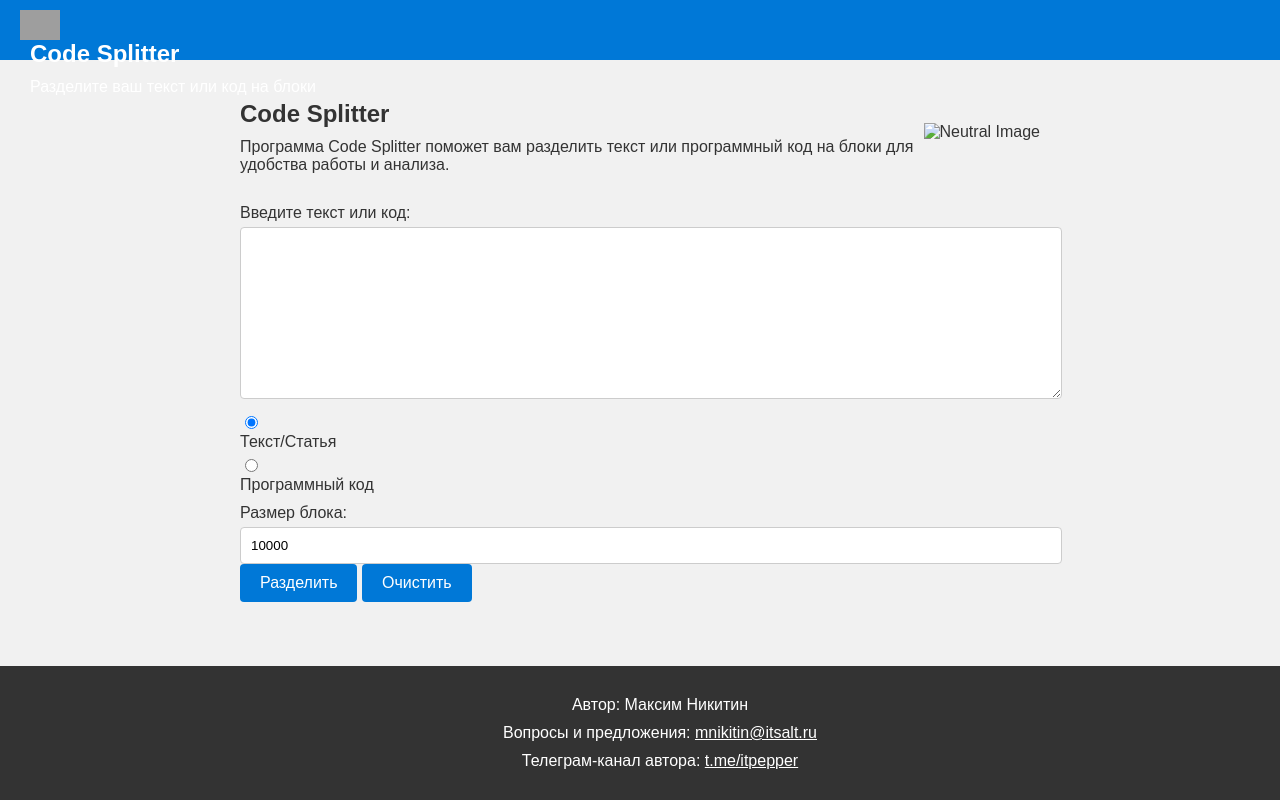
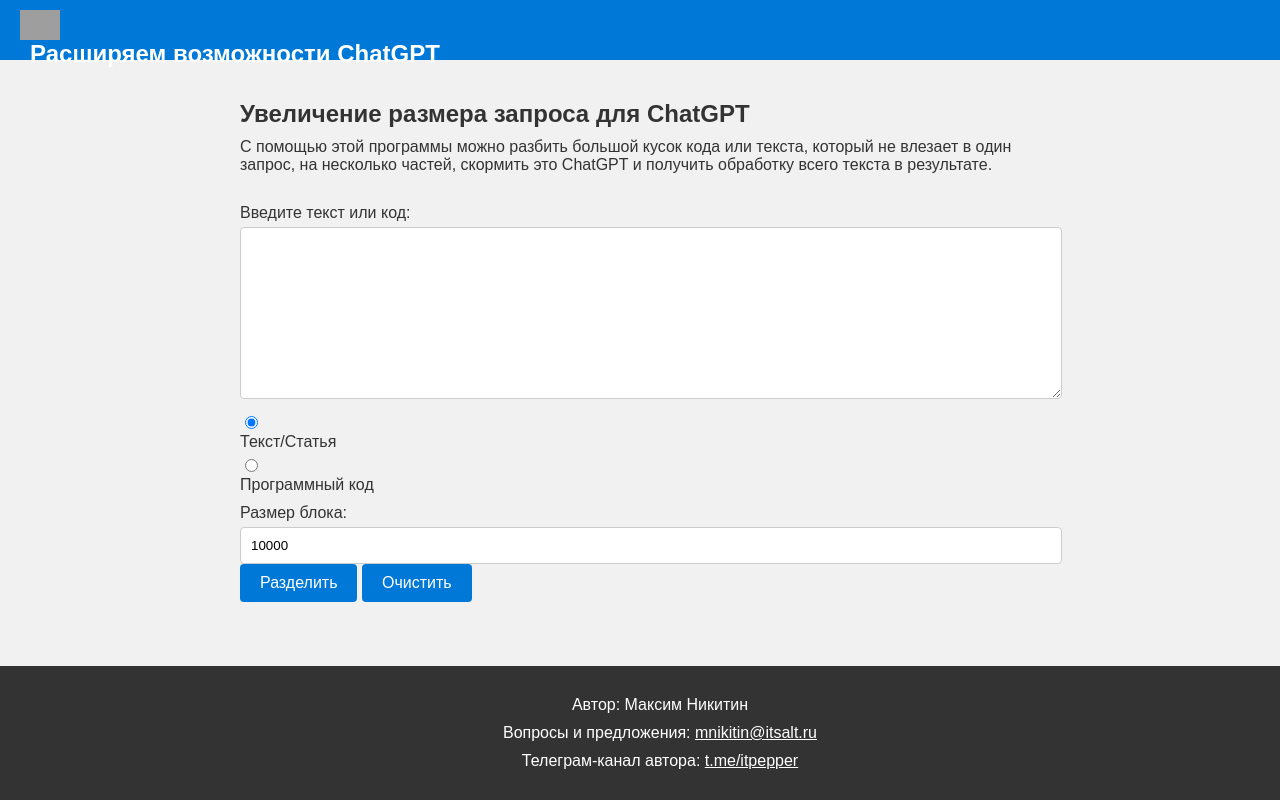
Before and after one commit to ITSalt/GPTools, a plain HTML site: page index.html in a window 1280 px wide. Drawn offline with Linux system fonts and the light colour scheme; grey boxes are pictures that could not be loaded.

Commit message:
Update index.html

```diff
--- a/index.html
+++ b/index.html
@@ -3,7 +3,7 @@
 <head>
   <meta charset="UTF-8">
   <meta name="viewport" content="width=device-width, initial-scale=1.0">
-  <title>Code Splitter</title>
+  <title>Увеличение размера запроса для ChatGPT by ITSalt</title>
   <link rel="stylesheet" href="styles.css">
 </head>
 <body>
@@ -12,18 +12,14 @@
       <img src="https://static.tildacdn.com/tild3933-3932-4431-a236-663138646134/itsalt_logo_blue.svg" alt="Logo">
     </div>
     <div class="header-content">
-      <h1>Code Splitter</h1>
-      <p>Разделите ваш текст или код на блоки</p>
+      <h1>Расширяем возможности ChatGPT</h1>
     </div>
   </header>
   <main>
     <div class="intro-block">
       <div class="intro-text">
-        <h2>Code Splitter</h2>
-        <p>Программа Code Splitter поможет вам разделить текст или программный код на блоки для удобства работы и анализа.</p>
-      </div>
-      <div class="intro-image">
-        <img src="path-to-neutral-image.jpg" alt="Neutral Image">
+        <h2>Увеличение размера запроса для ChatGPT</h2>
+        <p>С помощью этой программы можно разбить большой кусок кода или текста, который не влезает в один запрос, на несколько частей, скормить это ChatGPT и получить обработку всего текста в результате.</p>
       </div>
     </div>
     <div id="input-section">
```
